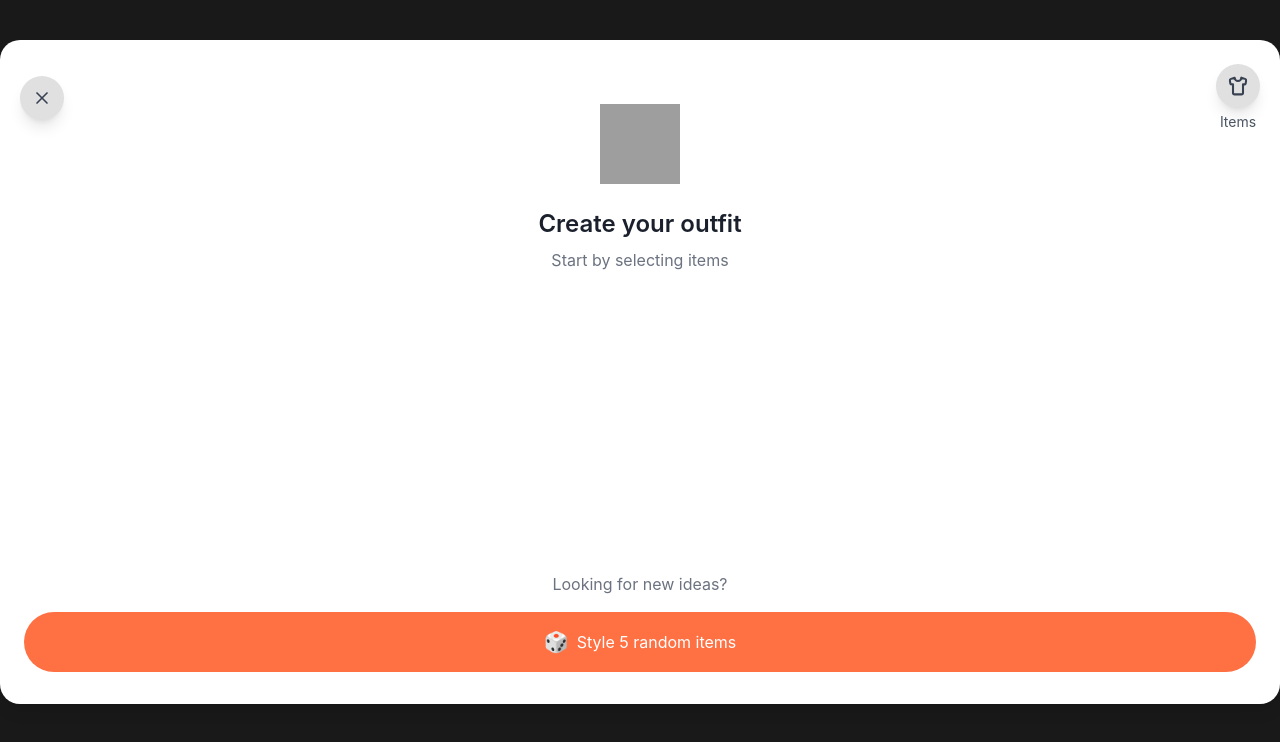
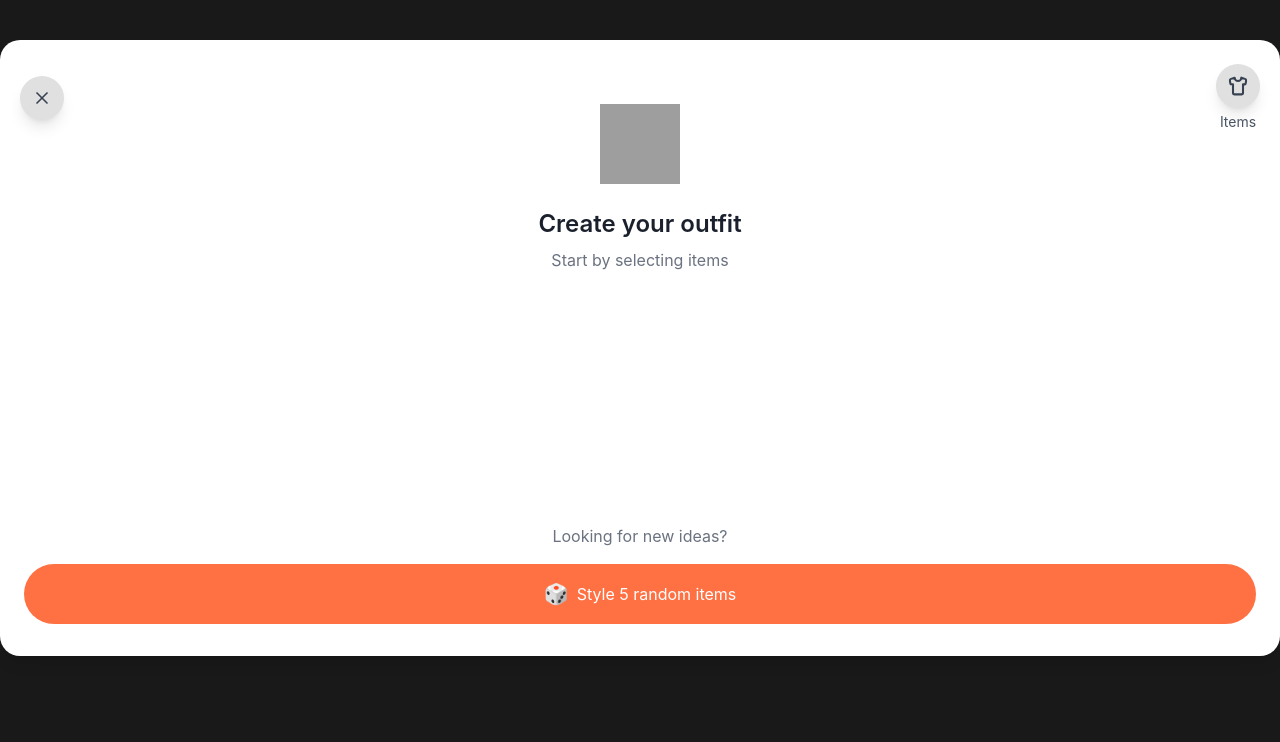
Before and after one commit to dejy100/spuntrademo-v1, a React (Vite) app: page /create in a window 1280 px wide. Shown: the top 742 px of the page. Built offline with nearby package versions, Linux system fonts and the light colour scheme; grey boxes are pictures that could not be loaded.

Commit message:
style(create): adjust white card position to leave space for bottom links

```diff
--- a/src/components/create/CreatePage.tsx
+++ b/src/components/create/CreatePage.tsx
@@ -15,7 +15,7 @@ export default function CreatePage() {
     >
       {/* White Card with Curved Corners */}
       <motion.div
-        className="absolute top-[5vh] bottom-[12vh] inset-x-0 bg-white rounded-[1.25rem] shadow-lg"
+        className="absolute top-[5vh] bottom-[18vh] inset-x-0 bg-white rounded-[1.25rem] shadow-lg"
         initial={{ y: '100%' }}
         animate={{ y: 0 }}
         exit={{ y: '100%' }}
```
